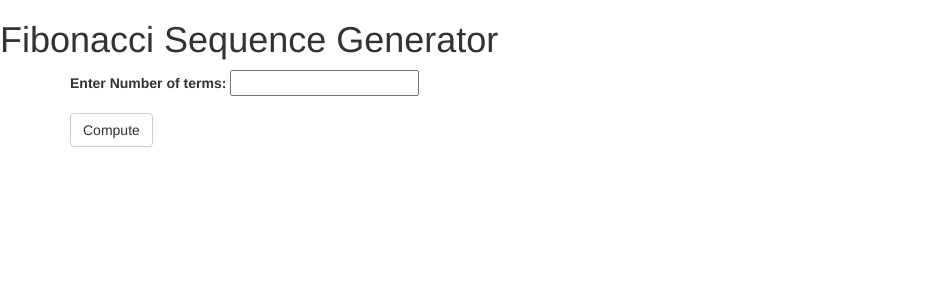
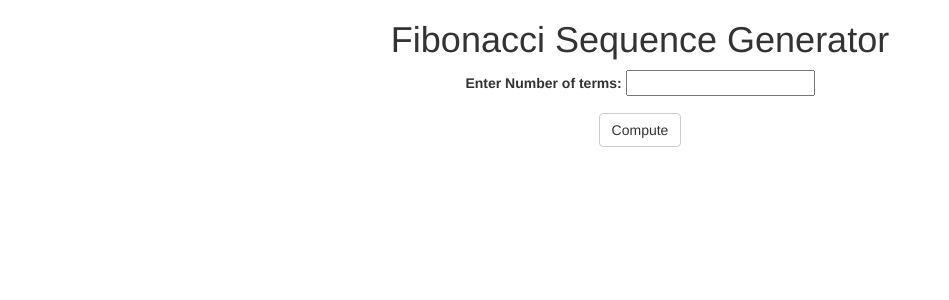
Before and after one commit to dipusa/callhub, a Django app: template fibonacci/templates/generate_fibonacci_sequence.html in a window 1280 px wide. Shown: the top 300 px of the page, without its empty margins (0-949 px from the left). Run offline with Django 3.2, Linux system fonts and the light colour scheme; the template is opened without the code that fills it, so the values that code supplies are empty; some libraries are stand-ins or nearby versions.

Commit message:
adding style

```diff
--- a/fibonacci/templates/generate_fibonacci_sequence.html
+++ b/fibonacci/templates/generate_fibonacci_sequence.html
@@ -1,8 +1,18 @@
 <html>
 <head>
   <link rel="stylesheet" href="https://maxcdn.bootstrapcdn.com/bootstrap/3.3.5/css/bootstrap.min.css">
-  <script src="http://ajax.googleapis.com/ajax/libs/jquery/1.9.1/jquery.min.js" type="text/javascript"></script>
-  <script type="text/javascript" src="http://cdnjs.cloudflare.com/ajax/libs/jquery.bootstrapvalidator/0.5.3/js/bootstrapValidator.min.js"> </script>
+  <script src="https://ajax.googleapis.com/ajax/libs/jquery/1.9.1/jquery.min.js" type="text/javascript"></script>
+  <script type="text/javascript" src="https://cdnjs.cloudflare.com/ajax/libs/jquery.bootstrapvalidator/0.5.3/js/bootstrapValidator.min.js"> </script>
+
+  <style>
+h1 {
+  text-align: center;
+}
+
+.container {
+  text-align:  center;
+}
+</style>
 </head>
   <body>
     <h1>Fibonacci Sequence Generator</h1>
```
